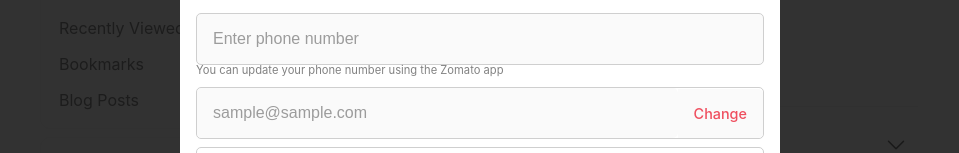
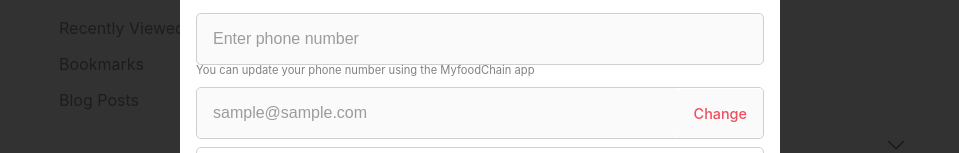
Before and after one commit to Visal20497/MYFoodChian_Project_OnReactjs, a React (Vite) app: page /user/1 in a window 1280 px wide. Both pictures are taken after a click on the element "Edit Profile". Shown: the part 454-607 px from the top of the page, without its empty margins (160-1119 px from the left). Built offline with nearby package versions, Linux system fonts and the light colour scheme.

Commit message:
Update EditProfileModal.jsx

```diff
--- a/src/Modals/EditProfileModal/EditProfileModal.jsx
+++ b/src/Modals/EditProfileModal/EditProfileModal.jsx
@@ -98,7 +98,7 @@ const EditProfileModal = ({setModal}) => {
                     return <Form className={css.form}>
                         <TextUtil name="fullName" placeholder="Enter name"/>
                         <TextUtil name="phone" placeholder="Enter phone number" disabled/>
-                        <span className={css.formTxt}>You can update your phone number using the Zomato app</span>
+                        <span className={css.formTxt}>You can update your phone number using the MyfoodChain app</span>
                         <TextUtilWithCancel txt="Change" name="email" placeholder="sample@sample.com" formik="" changeHandler={mailCahngeHandler} disabled/>
                         <TextUtil name="address" placeholder="Enter address"/>
                         <TextUtil name="description" placeholder="Description"/>
```
